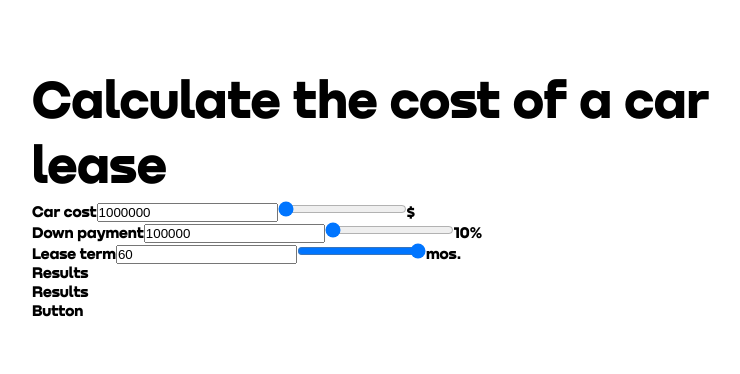
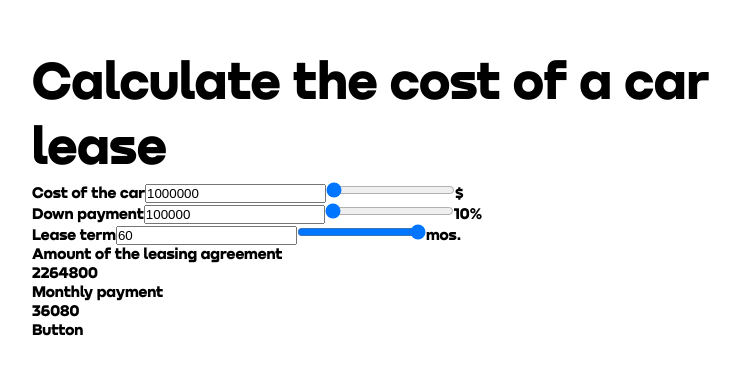
Before and after one commit to dima-sheiko/leasing-calculator, a React (Vite) app: page / in a window 1280 px wide. Shown: the part 204-578 px from the top of the page, without its empty margins (15-755 px from the left). Built offline with nearby package versions, Linux system fonts and the light colour scheme.

Commit message:
Calculate results

```diff
--- a/src/App.tsx
+++ b/src/App.tsx
@@ -30,6 +30,19 @@
     setleaseTerm(e);
   };
 
+  const handleTotal = () => {
+    const result = downPayment + leaseTerm * handleMonthly();
+    return Math.round(result);
+  };
+
+  const handleMonthly = () => {
+    const result =
+      (carPrice - downPayment) *
+      ((0.035 * Math.pow(1 + 0.035, leaseTerm)) /
+        (Math.pow(1 + 0.035, leaseTerm) - 1));
+    return Math.round(result);
+  };
+
   // Helpers
   const calculateDPMin = () => {
     const result = Math.round(carPrice * 0.1);
@@ -58,7 +71,7 @@
           <Input
             value={carPrice}
             onChange={handleCarPrice}
-            label='Car cost'
+            label='Cost of the car'
             min={1000000}
             max={6000000}
             step={5000}
@@ -84,8 +97,11 @@
           />
         </div>
         <div className='results-box'>
-          <Results />
-          <Results />
+          <Results
+            label='Amount of the leasing agreement'
+            result={handleTotal()}
+          />
+          <Results label='Monthly payment' result={handleMonthly()} />
           <Button />
         </div>
       </main>
--- a/src/components/Results/Results.tsx
+++ b/src/components/Results/Results.tsx
@@ -1,7 +1,15 @@
-import React from 'react'
+// Types
+type ResultsProps = {
+  label: string;
+  result: number;
+};
 
-export const Results = () => {
+// Logic
+export const Results = ({ label, result }: ResultsProps) => {
   return (
-    <div>Results</div>
-  )
-}
+    <div>
+      <p>{label}</p>
+      <p>{result}</p>
+    </div>
+  );
+};
```
